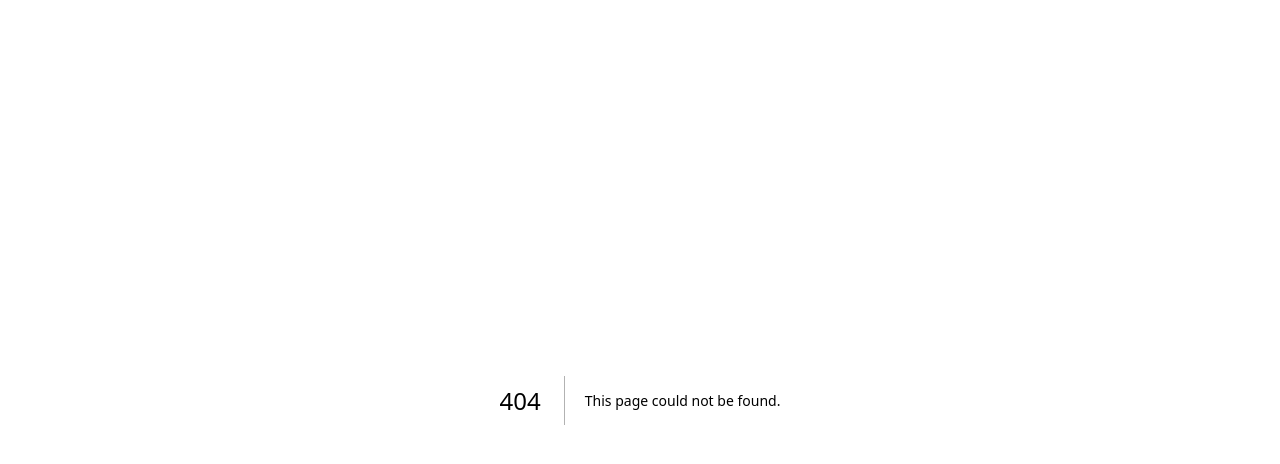
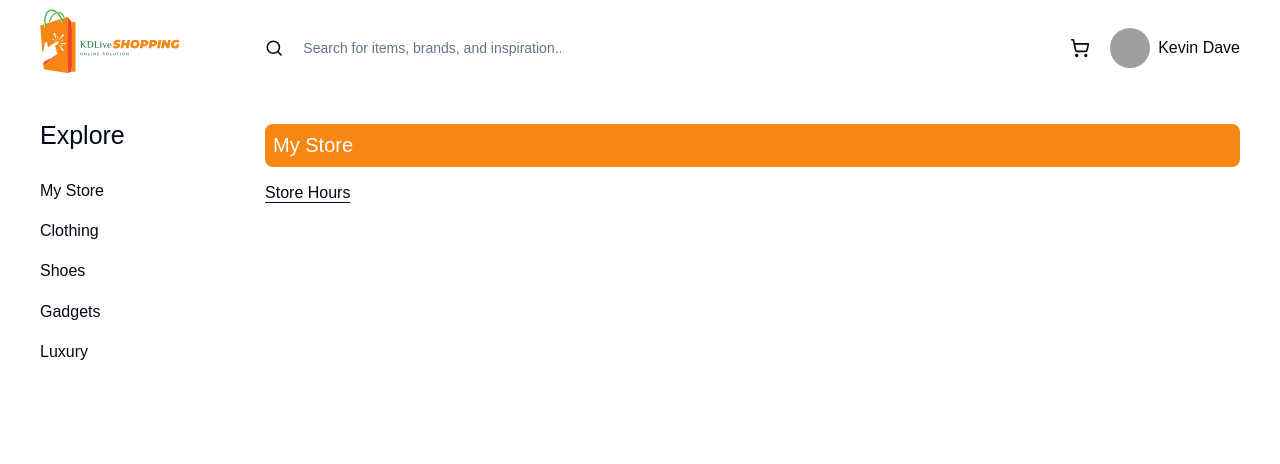
Before and after one commit to kdgerona/ecommerce-frontend, a Next.js app: page /store in a window 1280 px wide. Before the commit this address had no page. Shown: the top 464 px of the page. Built offline with nearby package versions, Linux system fonts and the light colour scheme; grey boxes are pictures that could not be loaded; a web font is replaced by a local one.

Commit message:
Added: store page

```diff
--- a/package.json
+++ b/package.json
@@ -9,6 +9,7 @@
     "lint": "next lint"
   },
   "dependencies": {
+    "@radix-ui/react-avatar": "^1.0.3",
     "@radix-ui/react-label": "^2.0.2",
     "@radix-ui/react-slot": "^1.0.2",
     "@types/node": "20.4.2",
@@ -25,6 +26,7 @@
     "postcss": "^8.4.26",
     "react": "18.2.0",
     "react-dom": "18.2.0",
+    "react-icons": "^4.10.1",
     "tailwind-merge": "^1.14.0",
     "tailwindcss": "^3.3.3",
     "tailwindcss-animate": "^1.0.6",
--- /dev/null
+++ b/src/app/store/layout.tsx
@@ -0,0 +1,33 @@
+import { IRootLayoutProps } from '@app/layout';
+import { Header } from '@components/molecules';
+import { AppLogo, Text } from '@components/atoms';
+
+const StoreLayout: React.FC<IRootLayoutProps> = (props) => {
+  const { children } = props;
+
+  return (
+    <main className='h-screen w-screen'>
+      <div className='w-full h-full flex'>
+        <div className='w-[20%] h-full flex flex-col px-10 py-2 gap-10'>
+          <AppLogo className='w-[160px]' />
+          <div className='flex flex-col gap-5'>
+            <Text variant='h6'>Explore</Text>
+            <div className='flex flex-col gap-3'>
+              <Text variant='caption'>My Store</Text>
+              <Text variant='caption'>Clothing</Text>
+              <Text variant='caption'>Shoes</Text>
+              <Text variant='caption'>Gadgets</Text>
+              <Text variant='caption'>Luxury</Text>
+            </div>
+          </div>
+        </div>
+        <div className='w-full'>
+          <Header />
+          <div className='w-full px-10 py-7'>{children}</div>
+        </div>
+      </div>
+    </main>
+  );
+};
+
+export default StoreLayout;
--- /dev/null
+++ b/src/app/store/page.tsx
@@ -0,0 +1,15 @@
+'use client';
+import { Text } from '@components/atoms';
+
+const Store: React.FC = () => (
+  <div className='flex flex-col gap-3'>
+    <div className='bg-[#F68712] rounded-lg px-2 py-1 text-white'>
+      <Text variant='body'>My Store</Text>
+    </div>
+    <div>
+      <Text className='underline underline-offset-4' variant='caption'>Store Hours</Text>
+    </div>
+  </div>
+);
+
+export default Store;
--- /dev/null
+++ b/src/components/molecules/Header/index.tsx
@@ -0,0 +1,31 @@
+import { Text } from '@components/atoms';
+import { Avatar, AvatarFallback, AvatarImage } from '@/components/ui/avatar';
+import { Input } from '@/components/ui/input';
+import { LuShoppingCart, LuSearch } from 'react-icons/lu';
+
+const Header: React.FC = () => (
+  <div className='w-full px-10 py-7 flex items-center justify-between'>
+    <div className='w-full grid grid-cols-3'>
+      <div className='flex w-full items-center justify-center gap-2'>
+        <LuSearch size='20px' />
+        <Input
+          type='search'
+          className='border-none'
+          placeholder='Search for items, brands, and inspiration...'
+        />
+      </div>
+      <div className='flex items-center justify-center gap-5 col-start-3 justify-self-end'>
+        <LuShoppingCart size='20px' />
+        <div className='flex items-center justify-center gap-2'>
+          <Avatar>
+            <AvatarImage src='https://github.com/shadcn.png' />
+            <AvatarFallback>CN</AvatarFallback>
+          </Avatar>
+          <Text variant='caption'>Kevin Dave</Text>
+        </div>
+      </div>
+    </div>
+  </div>
+);
+
+export default Header;
--- /dev/null
+++ b/src/components/molecules/index.ts
@@ -0,0 +1 @@
+export { default as Header } from './Header';
--- /dev/null
+++ b/src/components/ui/avatar.tsx
@@ -0,0 +1,50 @@
+"use client"
+
+import * as React from "react"
+import * as AvatarPrimitive from "@radix-ui/react-avatar"
+
+import { cn } from "@/lib/utils"
+
+const Avatar = React.forwardRef<
+  React.ElementRef<typeof AvatarPrimitive.Root>,
+  React.ComponentPropsWithoutRef<typeof AvatarPrimitive.Root>
+>(({ className, ...props }, ref) => (
+  <AvatarPrimitive.Root
+    ref={ref}
+    className={cn(
+      "relative flex h-10 w-10 shrink-0 overflow-hidden rounded-full",
+      className
+    )}
+    {...props}
+  />
+))
+Avatar.displayName = AvatarPrimitive.Root.displayName
+
+const AvatarImage = React.forwardRef<
+  React.ElementRef<typeof AvatarPrimitive.Image>,
+  React.ComponentPropsWithoutRef<typeof AvatarPrimitive.Image>
+>(({ className, ...props }, ref) => (
+  <AvatarPrimitive.Image
+    ref={ref}
+    className={cn("aspect-square h-full w-full", className)}
+    {...props}
+  />
+))
+AvatarImage.displayName = AvatarPrimitive.Image.displayName
+
+const AvatarFallback = React.forwardRef<
+  React.ElementRef<typeof AvatarPrimitive.Fallback>,
+  React.ComponentPropsWithoutRef<typeof AvatarPrimitive.Fallback>
+>(({ className, ...props }, ref) => (
+  <AvatarPrimitive.Fallback
+    ref={ref}
+    className={cn(
+      "flex h-full w-full items-center justify-center rounded-full bg-muted",
+      className
+    )}
+    {...props}
+  />
+))
+AvatarFallback.displayName = AvatarPrimitive.Fallback.displayName
+
+export { Avatar, AvatarImage, AvatarFallback }
```
Also changed, not shown: 1 other file (tests, documents, lock files or other folders).
